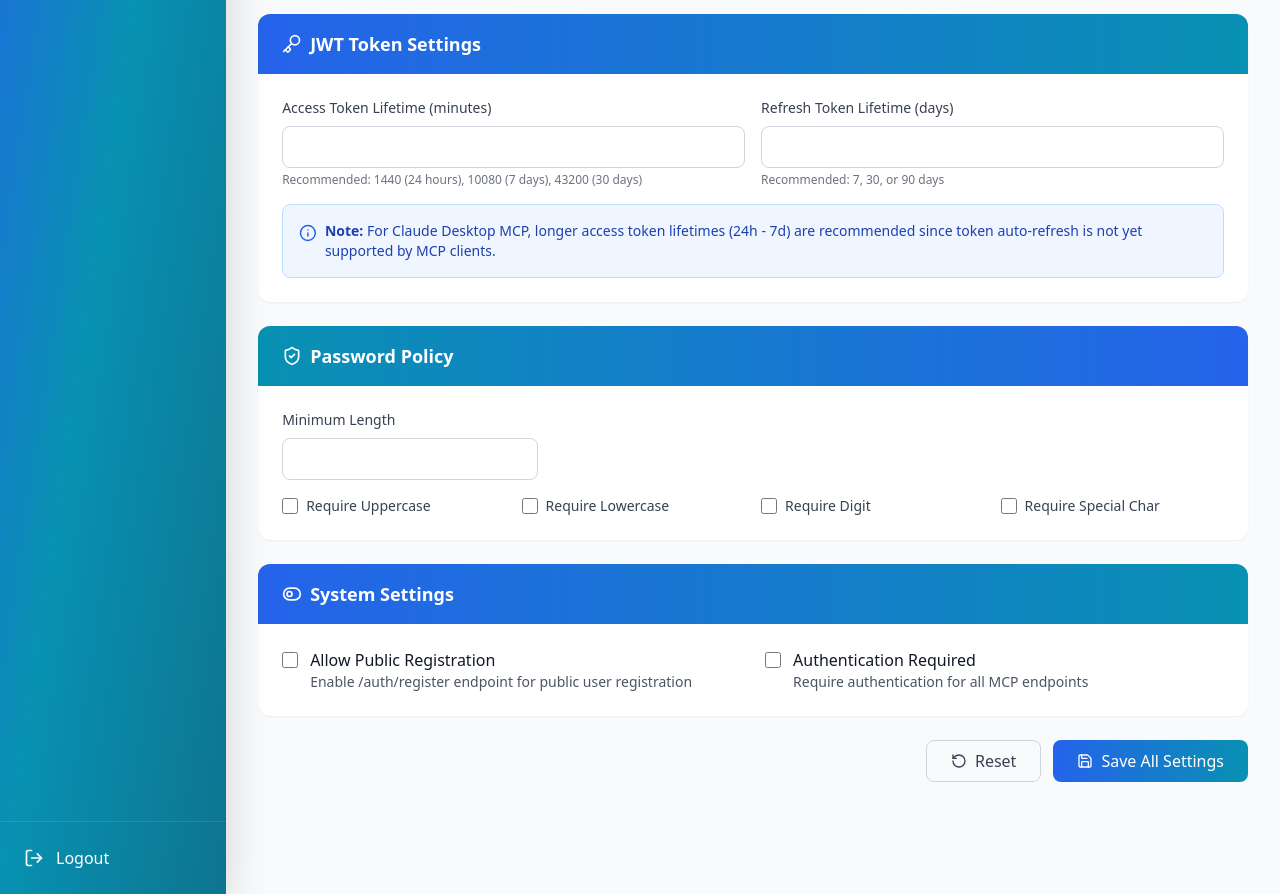
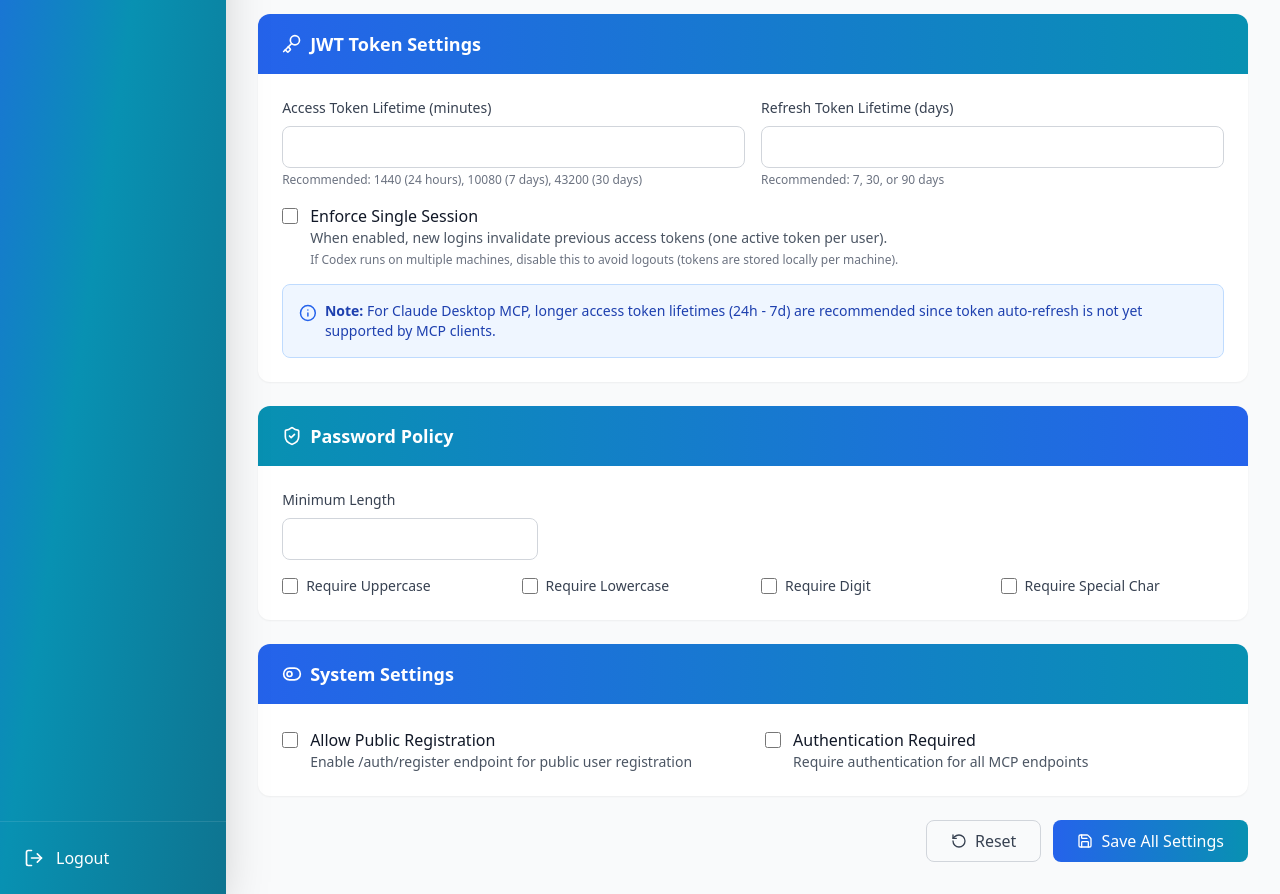
Before and after one commit to loglux/authmcp-gateway, a Python web app: template src/authmcp_gateway/templates/admin/settings.html in a window 1280 px wide. Shown: the part 619-1513 px from the top of the page. Run offline with Jinja, Linux system fonts and the light colour scheme; the template is opened without the code that fills it, so the values that code supplies are empty; some libraries are stand-ins or nearby versions.

Commit message:
feat: add single-session toggle and codex MCP guidance

```diff
--- a/pyproject.toml
+++ b/pyproject.toml
@@ -4,7 +4,7 @@ build-backend = "setuptools.build_meta"
 
 [project]
 name = "authmcp-gateway"
-version = "1.0.20"
+version = "1.0.21"
 description = "Universal Authentication Gateway for MCP (Model Context Protocol) Servers"
 readme = "README.md"
 requires-python = ">=3.11"
--- a/src/authmcp_gateway/auth/token_service.py
+++ b/src/authmcp_gateway/auth/token_service.py
@@ -69,7 +69,7 @@ def get_or_create_user_token(
         except Exception:
             pass
 
-    if stored_jti and exp_dt and not is_token_blacklisted(db_path, stored_jti):
+    if config.enforce_single_session and stored_jti and exp_dt and not is_token_blacklisted(db_path, stored_jti):
         try:
             blacklist_token(db_path, stored_jti, exp_dt)
         except Exception:
@@ -114,7 +114,7 @@ def get_or_create_admin_token(
         except Exception:
             pass
 
-    if stored_jti and exp_dt and not is_token_blacklisted(db_path, stored_jti):
+    if config.enforce_single_session and stored_jti and exp_dt and not is_token_blacklisted(db_path, stored_jti):
         try:
             blacklist_token(db_path, stored_jti, exp_dt)
         except Exception:
--- a/src/authmcp_gateway/config.py
+++ b/src/authmcp_gateway/config.py
@@ -55,6 +55,7 @@ class JWTConfig:
     access_token_expire_minutes: int = 30  # For MCP client access tokens
     refresh_token_expire_days: int = 7
     admin_token_expire_minutes: int = 480  # 8 hours for admin panel
+    enforce_single_session: bool = True
 
     def __post_init__(self):
         """Validate JWT configuration."""
@@ -257,6 +258,7 @@ def load_config() -> AppConfig:
         access_token_expire_minutes=_env_int("JWT_ACCESS_TOKEN_EXPIRE_MINUTES", 10080),  # 7 days for MCP clients
         refresh_token_expire_days=_env_int("JWT_REFRESH_TOKEN_EXPIRE_DAYS", 7),
         admin_token_expire_minutes=_env_int("ADMIN_TOKEN_EXPIRE_MINUTES", 480),  # 8 hours for admin panel
+        enforce_single_session=_env_bool("JWT_ENFORCE_SINGLE_SESSION", True),
     )
 
     # Auth Configuration
--- a/src/authmcp_gateway/middleware.py
+++ b/src/authmcp_gateway/middleware.py
@@ -271,8 +271,8 @@ class McpAuthMiddleware(BaseHTTPMiddleware):
                         logger.warning("Token is blacklisted. jti=%s", jti)
                         return _unauthorized(self.mcp_public_url, self.oauth_scopes)
 
-                    # Enforce single active token per user (if recorded)
-                    if "sub" in token_payload:
+                    # Enforce single active token per user (if enabled)
+                    if self.jwt_config.enforce_single_session and "sub" in token_payload:
                         try:
                             user_id_int = int(token_payload["sub"])
                             current_jti = get_current_user_token_jti(self.auth_db_path, user_id_int)
--- a/src/authmcp_gateway/settings_manager.py
+++ b/src/authmcp_gateway/settings_manager.py
@@ -40,7 +40,8 @@ class SettingsManager:
         return {
             "jwt": {
                 "access_token_expire_minutes": 1440,  # 24 hours
-                "refresh_token_expire_days": 7
+                "refresh_token_expire_days": 7,
+                "enforce_single_session": True
             },
             "password_policy": {
                 "min_length": 8,
--- a/src/authmcp_gateway/templates/admin/settings.html
+++ b/src/authmcp_gateway/templates/admin/settings.html
@@ -98,6 +98,15 @@
                     <input type="number" id="refreshTokenTTL" min="1" max="365" required
                            class="w-full px-3 py-2 border border-gray-300 rounded-lg focus:ring-2 focus:ring-blue-500 focus:border-blue-500">
                     <p class="text-xs text-gray-500 mt-1">Recommended: 7, 30, or 90 days</p>
+                </div>
+            </div>
+            <div class="mt-4 flex items-start">
+                <input type="checkbox" id="enforceSingleSession"
+                       class="w-4 h-4 text-blue-600 border-gray-300 rounded focus:ring-blue-500 mt-1">
+                <div class="ml-3">
+                    <label for="enforceSingleSession" class="font-medium text-gray-900">Enforce Single Session</label>
+                    <p class="text-sm text-gray-600">When enabled, new logins invalidate previous access tokens (one active token per user).</p>
+                    <p class="text-xs text-gray-500 mt-1">If Codex runs on multiple machines, disable this to avoid logouts (tokens are stored locally per machine).</p>
                 </div>
             </div>
             <div class="mt-4 p-4 bg-blue-50 border border-blue-200 rounded-lg">
@@ -218,6 +227,7 @@
                     // JWT settings
                     document.getElementById('accessTokenTTL').value = settings.jwt?.access_token_expire_minutes || 1440;
                     document.getElementById('refreshTokenTTL').value = settings.jwt?.refresh_token_expire_days || 7;
+                    document.getElementById('enforceSingleSession').checked = settings.jwt?.enforce_single_session !== false;
 
                     // Password policy
                     const policy = settings.password_policy || {};
@@ -241,7 +251,8 @@
                 const settings = {
                     jwt: {
                         access_token_expire_minutes: parseInt(document.getElementById('accessTokenTTL').value),
-                        refresh_token_expire_days: parseInt(document.getElementById('refreshTokenTTL').value)
+                        refresh_token_expire_days: parseInt(document.getElementById('refreshTokenTTL').value),
+                        enforce_single_session: document.getElementById('enforceSingleSession').checked
                     },
                     password_policy: {
                         min_length: parseInt(document.getElementById('passwordMinLength').value),
```
Also changed, not shown: docs/DEPLOYMENT.md (+1 -0 lines), src/authmcp_gateway/admin/routes.py (+8 -0 lines), src/authmcp_gateway/admin_auth.py (+5 -4 lines), src/authmcp_gateway/app.py (+8 -0 lines), README.md, 2 other files.
